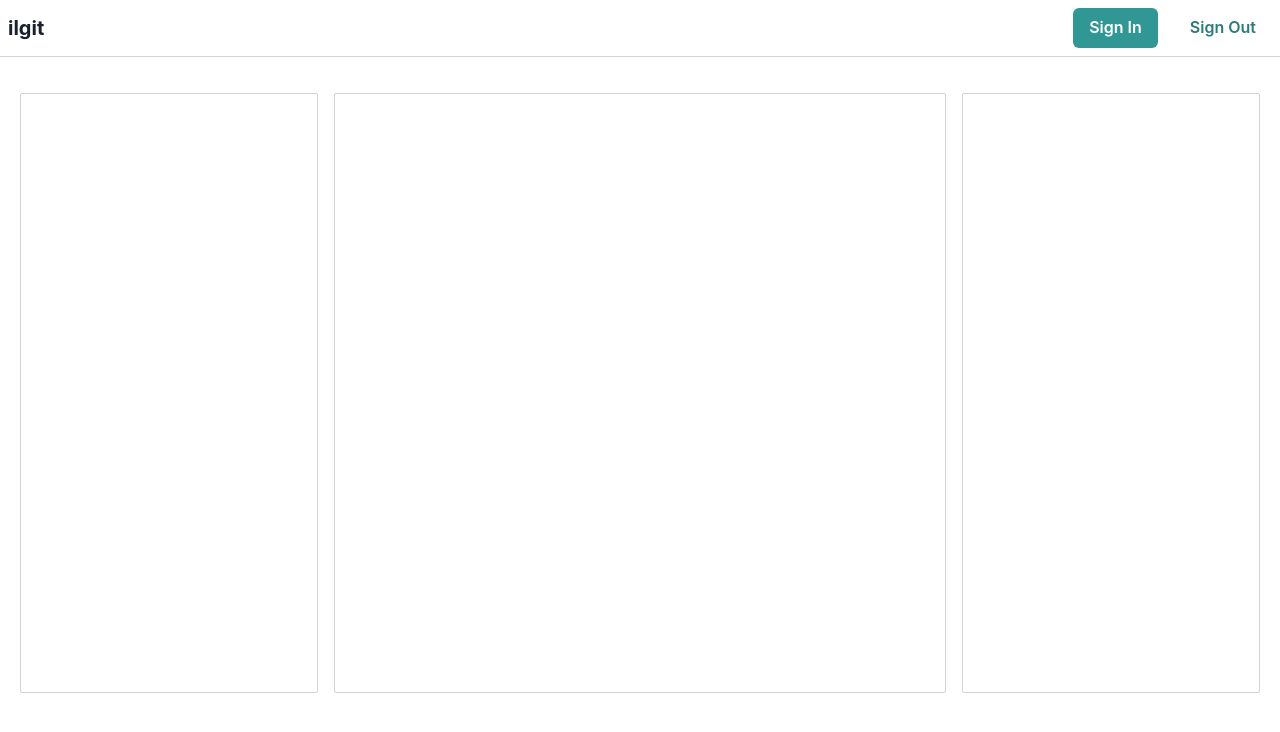
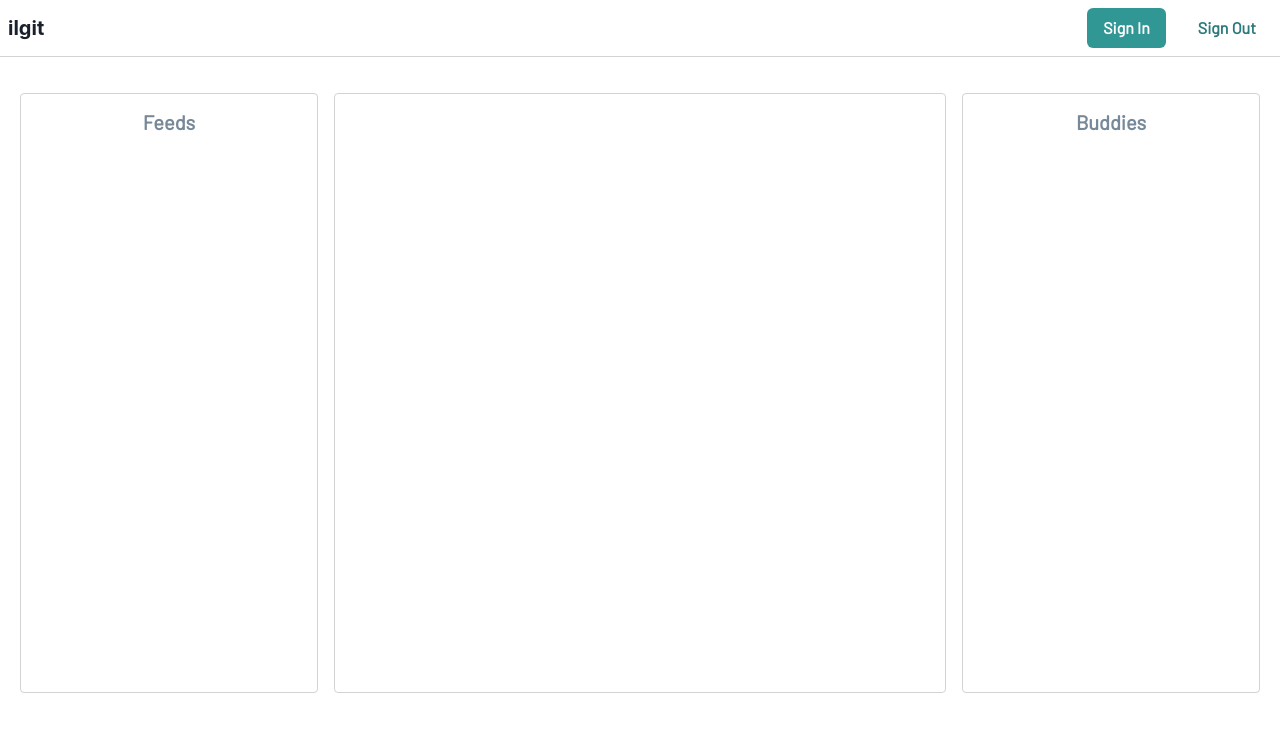
Before and after one commit to rvbv89/ilg-platform, a React (Create React App) app: page / in a window 1280 px wide. Shown: the top 732 px of the page. Built offline with nearby package versions, Linux system fonts and the light colour scheme.

Commit message:
customizing chakra theme, creating redux store, creating redux slices

```diff
--- a/package.json
+++ b/package.json
@@ -6,6 +6,7 @@
     "@chakra-ui/react": "^2.2.1",
     "@emotion/react": "^11.9.3",
     "@emotion/styled": "^11.9.3",
+    "@fontsource/barlow": "^4.5.7",
     "@reduxjs/toolkit": "^1.8.2",
     "@testing-library/jest-dom": "^5.16.4",
     "@testing-library/react": "^13.3.0",
--- a/src/MainFeed.jsx
+++ b/src/MainFeed.jsx
@@ -1,5 +1,5 @@
 import React from 'react';
-import { Flex, Box, Text } from '@chakra-ui/react';
+import { Flex, Box, Text, Heading } from '@chakra-ui/react';
 
 export const MainFeed = () => {
   return (
@@ -12,8 +12,10 @@ export const MainFeed = () => {
       minHeight={{ base: '20em', lg: '30em' }}
       p={'10'}
       marginTop={{ base: '4', lg: '4' }}
-      borderRadius={'2px'}
+      borderRadius={'4px'}
       backgroundColor={'white'}
-    ></Box>
+    >
+      <Heading>{}</Heading>
+    </Box>
   );
 };
--- a/src/PostSidebar.jsx
+++ b/src/PostSidebar.jsx
@@ -1,18 +1,22 @@
 import React from 'react';
-import { Flex, Box, Text } from '@chakra-ui/react';
+import { Flex, Box, Text, Heading, theme } from '@chakra-ui/react';
 
 export const PostSidebar = () => {
   return (
     <Box
       centerContent
+
       border="1px"
-      borderColor='lightgrey'
+      borderColor="lightgrey"
       maxHeight={{ base: '20em', lg: '30em' }}
       minHeight={{ base: '20em', lg: '30em' }}
-
       marginTop={{ base: '4', lg: '4' }}
-      borderRadius={'2px'}
+      borderRadius={'4px'}
       backgroundColor={'white'}
-    ></Box>
+    >
+      <Heading fontFamily='body' size="md" padding="4" color="lightslategray">
+        Feeds
+      </Heading>
+    </Box>
   );
 };
--- a/src/SocialSidebar.jsx
+++ b/src/SocialSidebar.jsx
@@ -1,18 +1,21 @@
 import React from 'react';
-import { Flex, Box, Text } from '@chakra-ui/react';
+import { Flex, Box, Text, Heading } from '@chakra-ui/react';
 
 export const SocialSidebar = () => {
   return (
     <Box
       centerContent
       border="1px"
-      borderColor='lightgrey'
+      borderColor="lightgrey"
       maxHeight={{ base: '20em', lg: '30em' }}
       minHeight={{ base: '20em', lg: '30em' }}
-
       marginTop={{ base: '4', lg: '4' }}
-      borderRadius={'2px'}
+      borderRadius={'4px'}
       backgroundColor={'white'}
-    ></Box>
+    >
+      <Heading fontFamily='body' size="md" padding="4" color="lightslategray">
+        Buddies
+      </Heading>
+    </Box>
   );
 };
--- a/src/index.js
+++ b/src/index.js
@@ -2,7 +2,7 @@ import { ColorModeScript } from '@chakra-ui/react';
 import React, { StrictMode } from 'react';
 import * as ReactDOM from 'react-dom/client';
 import { Provider } from 'react-redux';
-import store from './store'
+import store from './redux/store'
 import App from './App';
 import reportWebVitals from './reportWebVitals';
 import * as serviceWorker from './serviceWorker';
--- /dev/null
+++ b/src/theme.js
@@ -0,0 +1,10 @@
+import { extendTheme } from "@chakra-ui/react";
+
+const theme = extendTheme({
+    fonts: {
+        body: `'Barlow', sans-serif`
+    }
+
+})
+
+export default theme
```
Also changed, not shown: src/App.js (+9 -2 lines), src/redux/feedSlice.js (added, +20 -0 lines), src/redux/store.js (renamed from src/store.js), 1 other file (tests, documents, lock files or other folders).
